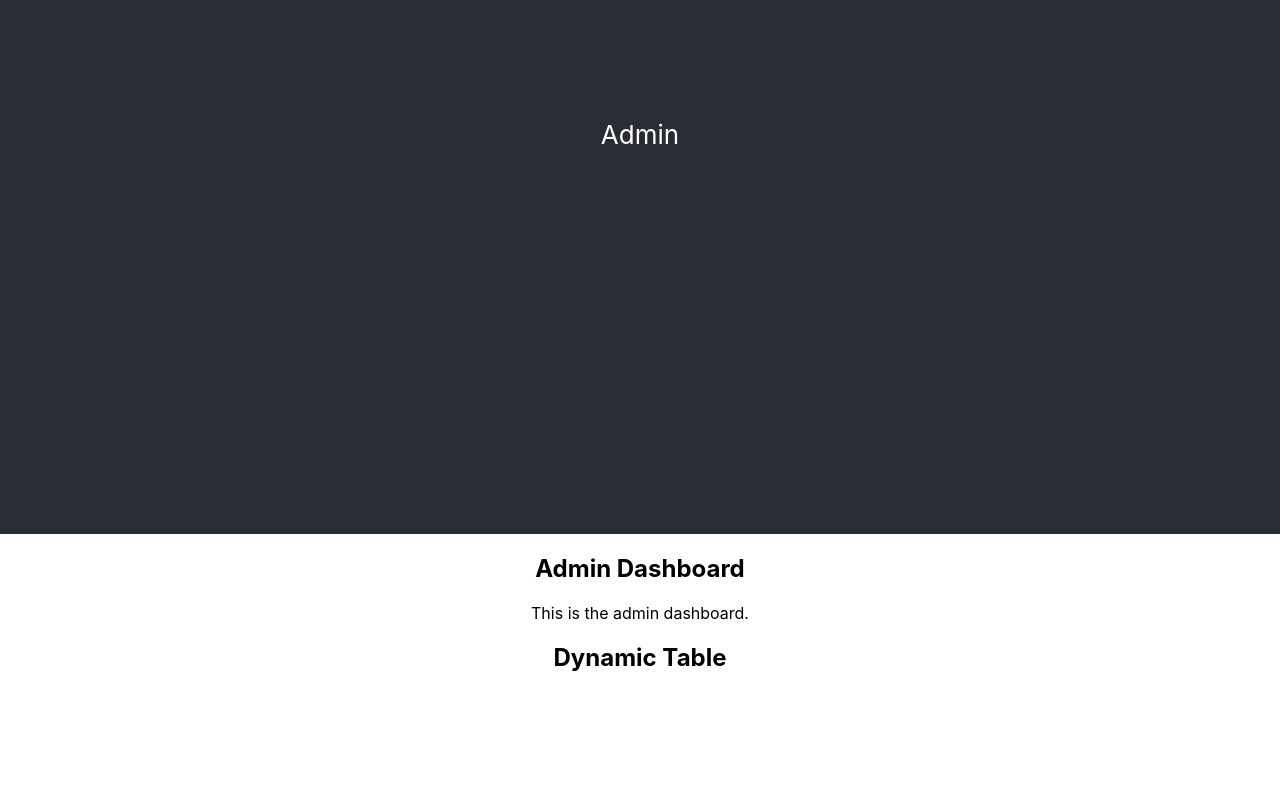
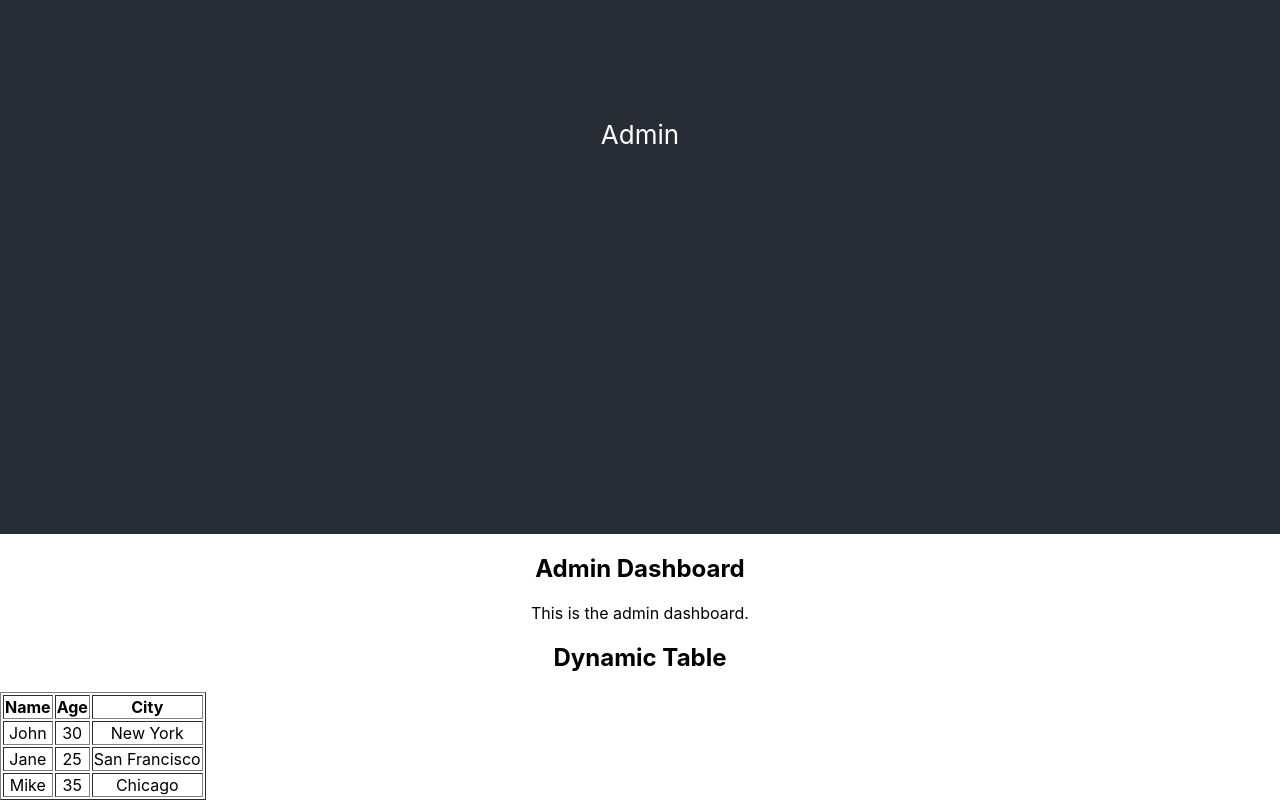
Before and after one commit to TomImre-Etelrendelo/FakeStoreAPI_, a React (Create React App) app: page / in a window 1280 px wide. Shown: the part 266-1066 px from the top of the page. Before the commit the page ends 958 px from the top, so only its background shows below. Built offline with nearby package versions, Linux system fonts and the light colour scheme.

Commit message:
basic table component

```diff
--- a/src/App.js
+++ b/src/App.js
@@ -1,7 +1,7 @@
 import logo from './logo.svg';
 import './App.css';
-import { Table } from 'react-bootstrap';
-
+import Table from './admin/adminComponents/table.js';  // Import Table component
+import { columns, data } from './admin/adminComponents/tableData.js';
 function App() {
   return (
     <div className="App">
@@ -13,7 +13,7 @@ function App() {
         <p>This is the admin dashboard.</p>
         <div>
       <h1>Dynamic Table</h1>
-      <Table/>
+      <Table columns={columns} data={data}/>
     </div>
       </article>
     </div>
--- a/src/admin/adminComponents/table.js
+++ b/src/admin/adminComponents/table.js
@@ -1,4 +1,6 @@
 import React from 'react';
+import { columns, data } from './tableData.js';  // Import columns and data
+
 
 function Table({ columns, data }) {
     return (
@@ -23,18 +25,4 @@ function Table({ columns, data }) {
     );
   }
 
-export default function App() {
-  const columns = [
-    { key: 'name', title: 'Name' },
-    { key: 'age', title: 'Age' },
-    { key: 'city', title: 'City' },
-  ];
-
-  const data = [
-    { name: 'John', age: 30, city: 'New York' },
-    { name: 'Jane', age: 25, city: 'San Francisco' },
-    { name: 'Mike', age: 35, city: 'Chicago' },
-  ];
-
-  return <Table columns={columns} data={data} />;
-}
+  export default Table;
--- /dev/null
+++ b/src/admin/adminComponents/tableData.js
@@ -0,0 +1,11 @@
+export const columns = [
+    { key: 'name', title: 'Name' },
+    { key: 'age', title: 'Age' },
+    { key: 'city', title: 'City' },
+  ];
+
+  export const data = [
+    { name: 'John', age: 30, city: 'New York' },
+    { name: 'Jane', age: 25, city: 'San Francisco' },
+    { name: 'Mike', age: 35, city: 'Chicago' },
+  ];
```
Lines whose indentation alone changed are shown as unchanged.
